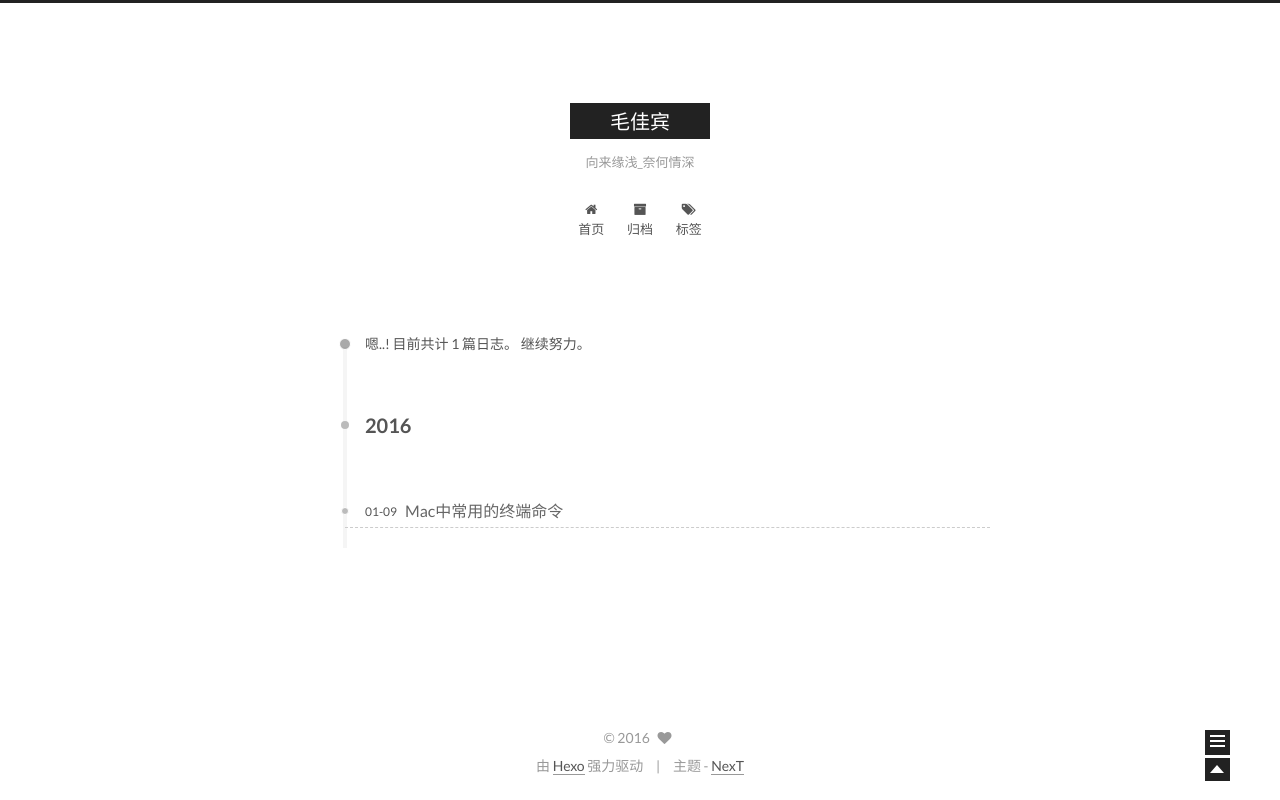
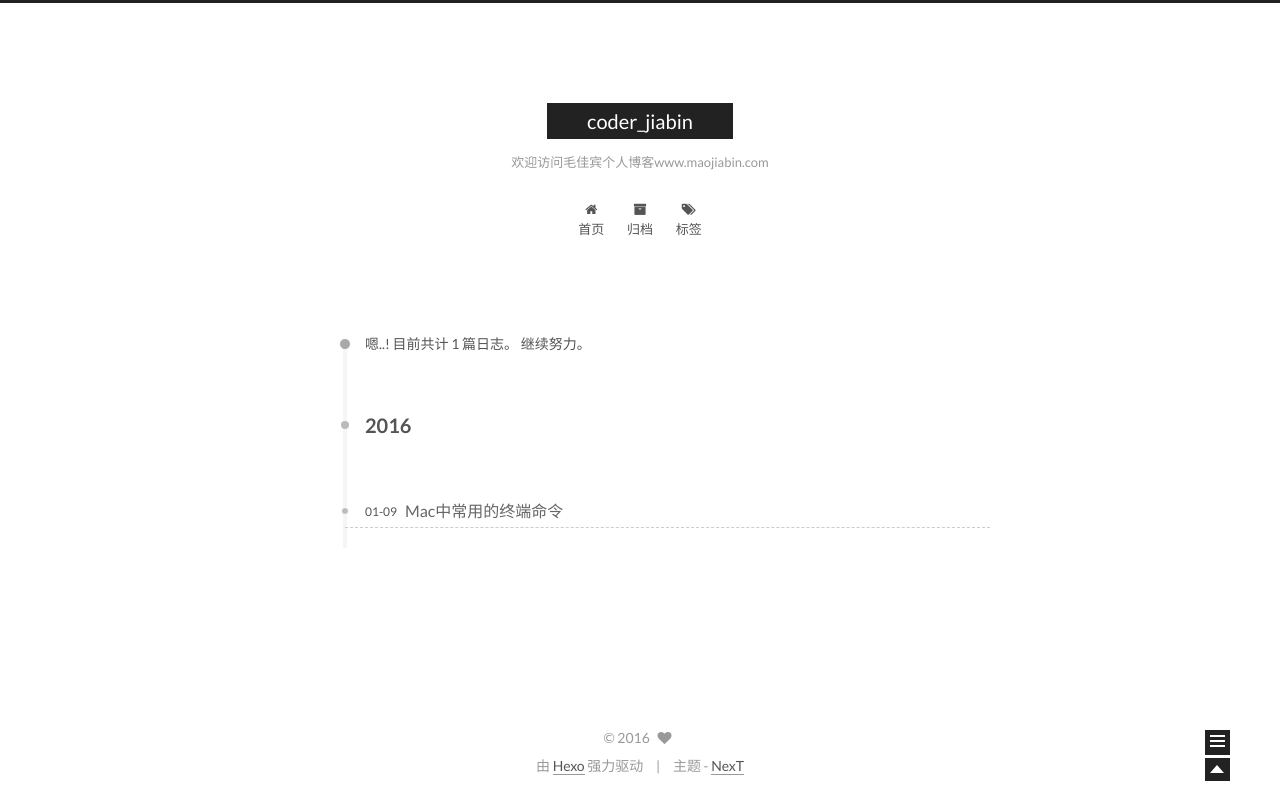
Before and after one commit to maojiabin/maojiabin.github.io, a plain HTML site: page archives/2016/01/index.html in a window 1280 px wide. Drawn offline with Linux system fonts and the light colour scheme.

Commit message:
ddd
suds

```diff
--- a/archives/2016/01/index.html
+++ b/archives/2016/01/index.html
@@ -51,15 +51,15 @@
 
 
 
-<meta name="description" content="欢迎访问毛佳宾个人博客www.maojiabin.com">
+<meta name="description">
 <meta property="og:type" content="website">
-<meta property="og:title" content="毛佳宾">
+<meta property="og:title" content="coder_jiabin">
 <meta property="og:url" content="http://yoursite.com/archives/2016/01/index.html">
-<meta property="og:site_name" content="毛佳宾">
-<meta property="og:description" content="欢迎访问毛佳宾个人博客www.maojiabin.com">
+<meta property="og:site_name" content="coder_jiabin">
+<meta property="og:description">
 <meta name="twitter:card" content="summary">
-<meta name="twitter:title" content="毛佳宾">
-<meta name="twitter:description" content="欢迎访问毛佳宾个人博客www.maojiabin.com">
+<meta name="twitter:title" content="coder_jiabin">
+<meta name="twitter:description">
 
 
 
@@ -71,7 +71,7 @@
   };
 </script>
 
-  <title> 归档 | 毛佳宾 </title>
+  <title> 归档 | coder_jiabin </title>
 </head>
 
 <body itemscope itemtype="http://schema.org/WebPage" lang="zh-Hans">
@@ -102,11 +102,11 @@
   <div class="custom-logo-site-title">
     <a href="/"  class="brand" rel="start">
       <span class="logo-line-before"><i></i></span>
-      <span class="site-title">毛佳宾</span>
+      <span class="site-title">coder_jiabin</span>
       <span class="logo-line-after"><i></i></span>
     </a>
   </div>
-  <p class="site-subtitle">向来缘浅_奈何情深</p>
+  <p class="site-subtitle">欢迎访问毛佳宾个人博客www.maojiabin.com</p>
 </div>
 
 <div class="site-nav-toggle">
@@ -264,7 +264,7 @@
           <img class="site-author-image" src="/images/default_avatar.jpg" alt="" itemprop="image"/>
           <p class="site-author-name" itemprop="name"></p>
         </div>
-        <p class="site-description motion-element" itemprop="description">欢迎访问毛佳宾个人博客www.maojiabin.com</p>
+        <p class="site-description motion-element" itemprop="description"></p>
         <nav class="site-state motion-element">
           <div class="site-state-item site-state-posts">
             <a href="/archives">
```
Also changed, not shown: 2016/01/09/Mac中常用的终端命令/index.html (+5 -5 lines), archives/2016/index.html (+10 -10 lines), archives/index.html (+10 -10 lines), index.html (+10 -10 lines).
